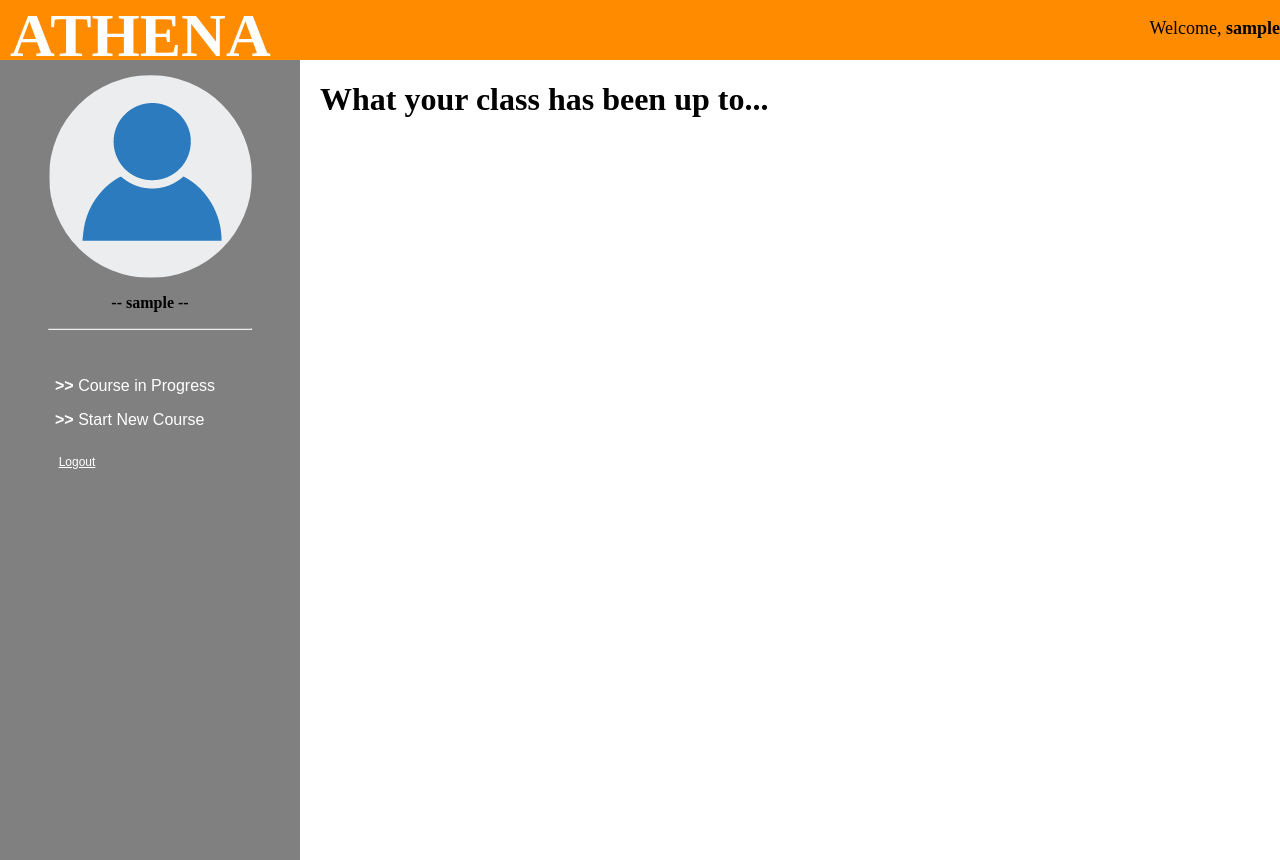
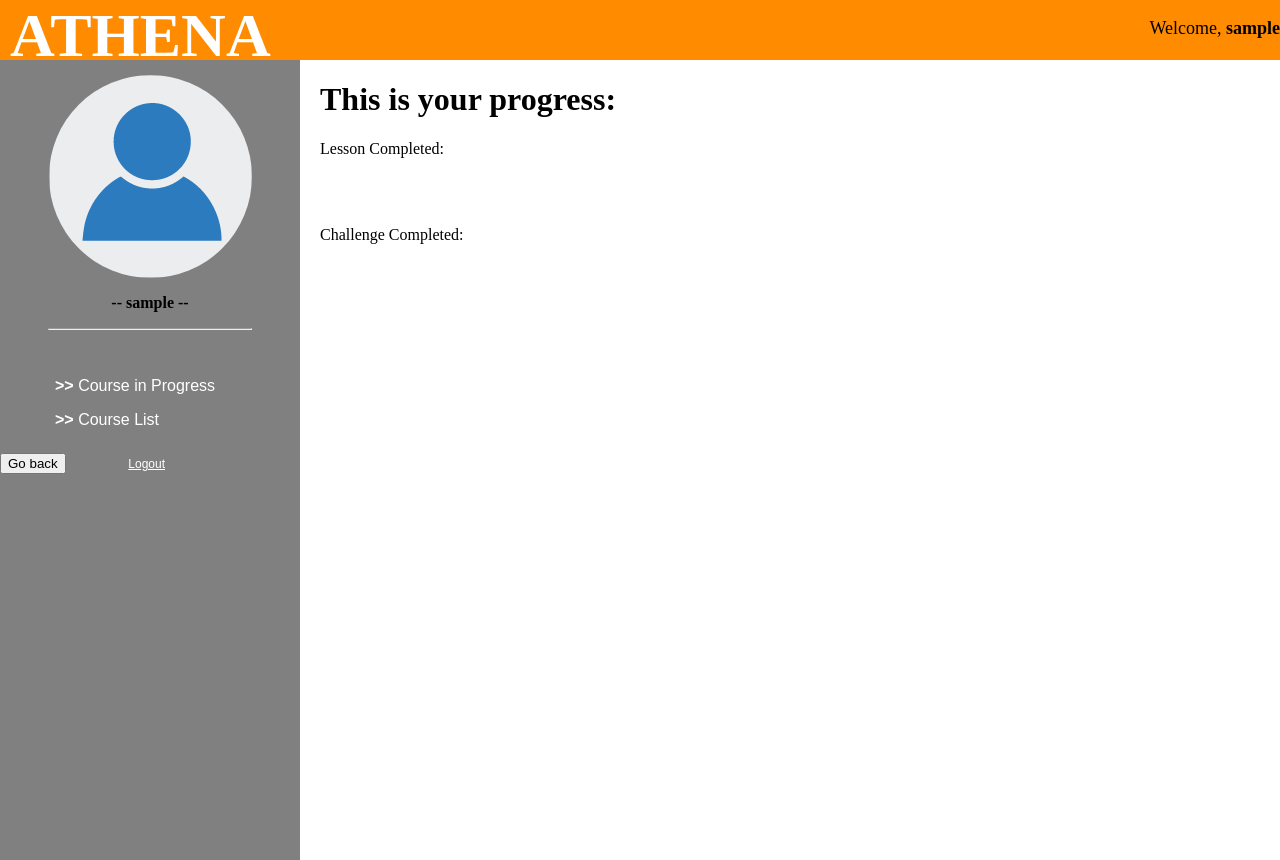
Before and after one commit to Jersyliu/athena, a Django app: page /homepage/profile/sample/ in a window 1280 px wide. Run offline with Django 3.2, Linux system fonts and the light colour scheme; the visitor is signed in with stand-in values (Sample User, id 1); data comes from the database, SQL or seed files in the repository; data that the repository does not hold is empty; some libraries are stand-ins or nearby versions.

Commit message:
go back and timeout

```diff
--- a/RealProject2/settings.py
+++ b/RealProject2/settings.py
@@ -173,3 +173,6 @@ LOGGING = {
         },
     },
 }
+
+
+SESSION_EXPIRE_AT_BROWSER_CLOSE = True
--- a/homepage/templates/homepage/chat/fullview.html
+++ b/homepage/templates/homepage/chat/fullview.html
@@ -26,6 +26,7 @@
 
 </head>
 <body>
+	<input type=button value="Go back" onClick="window.history.back();return false;">
 	<div class="mck-container">
 		<div class="left mck-message-inner-left">
 			<div class="panel-content">
--- a/homepage/templates/homepage/profile.html
+++ b/homepage/templates/homepage/profile.html
@@ -1,4 +1,89 @@
 {% load static %}
+
+
+<script type="text/javascript" src="http://ajax.googleapis.com/ajax/libs/jquery/1.4.4/jquery.min.js"></script>
+<script type="text/javascript">
+/*
+var validNavigation = false;
+
+function wireUpEvents() {
+var dont_confirm_leave = 0; //set dont_confirm_leave to 1 when you want the    user to be able to leave withou confirmation
+var leave_message = 'ServerThemes.Net Recommend BEST WEB HOSTING at new tab  window. Good things will come to you'
+function goodbye(e) {
+    console.log(validNavigation);
+    if (!validNavigation) {
+        $.ajax({
+            type:"GET",
+            url:"{% url 'homepage:logoutuser' %}",
+            data:{
+                haha:{{ UserName }},
+                csrfmiddlewaretoken:$("input[name=csrfmiddlewaretoken]").val()
+            },
+            success:function(){
+                alert("sss");
+
+            }
+        });
+        return leave_message;
+    };
+
+}
+
+function CallbackFunction(e) {
+    e = window.event || e;
+    if(e){
+        console.log(e.clientX+","+e.clientY);
+    }
+    else {
+
+        console.log("jajaja");
+        return "sss";
+
+           // want some condition here so that I can differentiate between whether refresh button is clicked or back button is clicked.
+    }
+}
+
+//window.closed=goodbye;
+//window.onbeforeunload = function() {
+//    return "Did you save your stuff?"
+//};
+
+// Attach the event keypress to exclude the F5 refresh
+$(document).bind('keypress', function(e) {
+    if (e.keyCode == 116){
+        validNavigation = true;
+    }
+});
+
+// Attach the event click for all links in the page
+$("a").bind("click", function() {
+    validNavigation = true;
+});
+// Attach the event submit for all forms in the page
+$("form").bind("submit", function() {
+    validNavigation = true;
+});
+
+// Attach the event click for all inputs in the page
+$("input").bind("click", function() {
+    validNavigation = true;
+});
+
+
+window.onbeforeunload = CallbackFunction;
+
+//window.onbeforeunload = goodbye;
+
+}
+
+  // Wire up the events as soon as the DOM tree is ready
+$(document).ready(function() {
+    wireUpEvents();
+});*/
+</script>
+
+
+
 <link rel="stylesheet" type="text/css" href="{% static 'homepage/style.css' %}" />
 
 <div class="titleAthena">
@@ -15,14 +100,24 @@
     <div class="listoptions">
         <ul>
             <li><a href="#"><label>>> </label>Course in Progress</a></li>
-            <li><a href="{% url 'homepage:courseList' UserName %}"><label>>> </label>Start New Course</a></li>
+            <li><a href="{% url 'homepage:courseList' UserName %}"><label> >> </label>Course List</a></li>
         </ul>
     </div>
+<input type=button value="Go back" onClick="window.history.back();return false;">
 <a class="abutton" href="{% url 'homepage:logoutuser' %}">Logout</a>
 </div>
 
 <div class="newsfeed">
     <div class="newscontent">
-        <h1> What your class has been up to... </h1>
+        <h1> This is your progress:</h1>
+        <p>Lesson Completed:</p>
+        {% for i in Progress %}
+        <p>{{ i.lesson.lesson_name }} : {{ i.is_complete }}</p>
+        {% endfor %}
+        <br><br>
+        <p>Challenge Completed:</p>
+        {% for i in CProgress %}
+        <p>{{ i.challenge.challenge_name }} : {{ i.is_complete }}</p>
+        {% endfor %}
     </div>
 </div>
--- a/homepage/views.py
+++ b/homepage/views.py
@@ -10,13 +10,24 @@ from login.models import NewUser, Course, Lesson, Progress, Challenge, Challenge
 
 def profile(request, username):
     if request.user.is_authenticated:
-        return render(request, 'homepage/profile.html',{"UserName":request.user.username})
+        context = {
+            "UserName":request.user.username,
+            "Progress":Progress.objects.filter(newuser__username=username),
+            "CProgress":ChallengeProgress.objects.filter(newuser__username=username)
+            }
+        return render(request, 'homepage/profile.html',context)
     else:
         #return HttpResponseRedirect(reverse('login:index'))
         return render(request, 'homepage/logout.html')
 
 def otherprofile(request, fromWho, toWho):
-    return render(request, 'homepage/otherprofile.html',{"FromWhoName":fromWho,"ToWhoName":toWho})
+    context = {
+        "ToWhoName":toWho,
+        "Progress":Progress.objects.filter(newuser__username=toWho),
+        "CProgress":ChallengeProgress.objects.filter(newuser__username=toWho),
+        "FromWhoName":fromWho
+        }
+    return render(request, 'homepage/otherprofile.html', context)
 
 
 def logoutuser(request):
@@ -54,7 +65,14 @@ def course(request, username, coursename, lessonname):
     else:
         lesson = Lesson.objects.get(lesson_name=lessonname)
     '''
-    whosOnline = NewUser.objects.filter(isOnline = True)
+    #whosOnline = NewUser.objects.filter(isOnline = True)
+    whosOnline = []
+    alluser = NewUser.objects.all()
+    for i in alluser:
+        if i.username in request.session:
+            whosOnline.append(NewUser.objects.get(username = i.username))
+
+
     p = Progress.objects.filter(newuser__username=username, lesson__lesson_name=lessonname)
     if len(p) == 0:
         Text = ""
@@ -82,7 +100,14 @@ def challenge(request, username, coursename, lessonname, challengename):
     cl.whichone = challenge.challenge_name
     cl.islessonornot = False
     cl.save()
-    whosOnline = NewUser.objects.filter(isOnline = True)
+    #whosOnline = NewUser.objects.filter(isOnline = True)
+    whosOnline = []
+    alluser = NewUser.objects.all()
+    for i in alluser:
+        if i.username in request.session:
+            whosOnline.append(NewUser.objects.get(username = i.username))
+
+
     p = ChallengeProgress.objects.filter(newuser__username=username, challenge__challenge_name=challengename)
     if len(p) == 0:
         Text = ""
--- a/login/views.py
+++ b/login/views.py
@@ -22,6 +22,7 @@ def dologin(request):
     if user is not None:
         login(request, user)
         a = NewUser.objects.get(username = username)
+        request.session[a.username] = 1
         a.isOnline = True
         a.save()
         return HttpResponseRedirect(reverse('homepage:courseList',args = (request.POST["UserName"],)))
@@ -48,6 +49,7 @@ def doregister(request):
             user = NewUser.objects.create_user(username = request.POST["UserName"], password = request.POST["PassWord"])
             login(request, user)
             a = NewUser.objects.get(username = user.username)
+            request.session[a.username] = 1
             a.isOnline = True
             a.save()
             return HttpResponseRedirect(reverse('homepage:courseList',args = (request.POST["UserName"],)))
```
Also changed, not shown: homepage/templates/homepage/otherprofile.html (+16 -1 lines).
